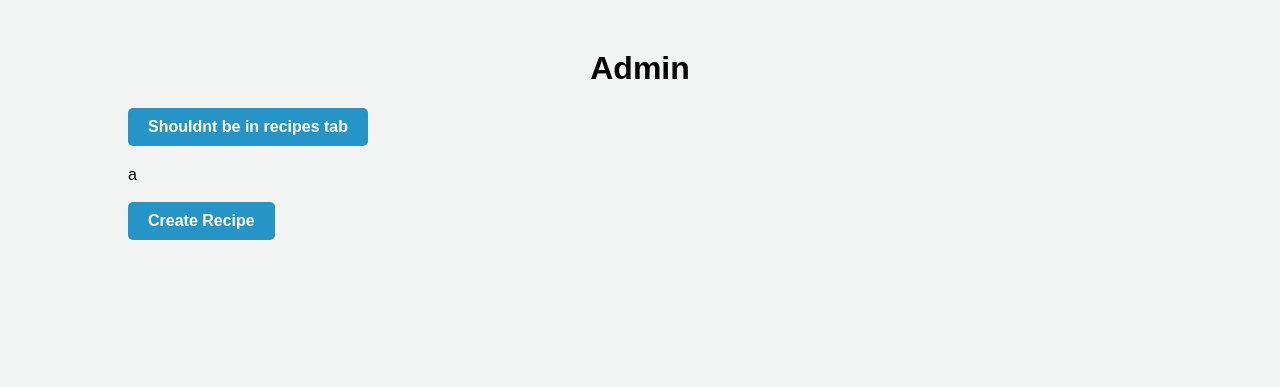
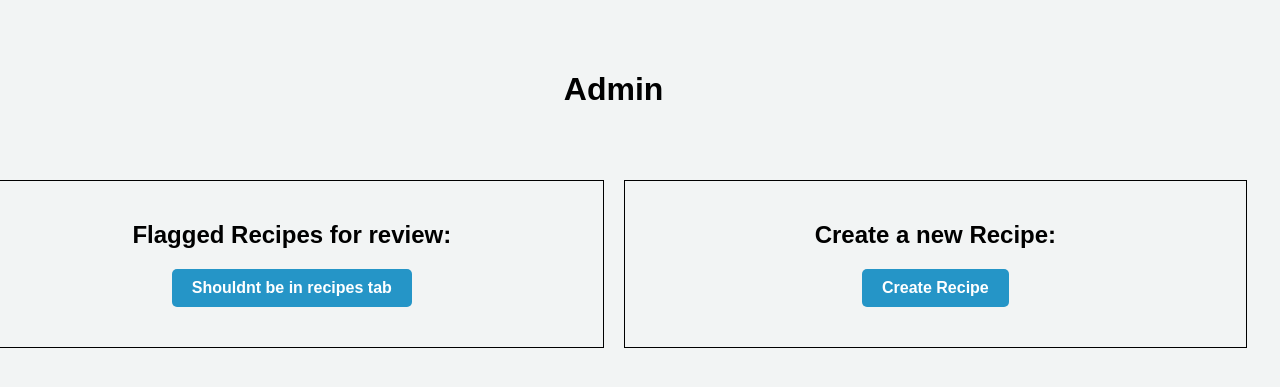
Before and after one commit to cwill399/PlatePal, a Flask app: page /admin in a window 1280 px wide. Shown: the part 87-474 px from the top of the page. Run offline with Flask 3, Linux system fonts and the light colour scheme; a user stored in the database is signed in; data comes from the database, SQL or seed files in the repository; both versions use the stored data as it was after the commit.

Commit message:
Css changes

```diff
--- a/PlatePal/website/models.py
+++ b/PlatePal/website/models.py
@@ -36,7 +36,7 @@ class Recipe(db.Model):
     cook_time = db.Column(db.Integer, nullable=False)
     ingredients = db.relationship('Ingredient', backref='recipe', lazy=True, cascade='all, delete')
     instructions = db.relationship('Instruction', backref='recipe', lazy=True, cascade='all, delete')
-    tags = db.relationship('Tags', backref='recipe', lazy=True, cascade='all, delete')
+    tags = db.relationship('Tags', backref='recipe', lazy=True, cascade='all, delete-orphan')
     comments = db.relationship('Comments', backref='recipe', lazy=True, cascade='all, delete-orphan')
     likes = db.Column(db.Integer, default=0)
 
--- a/PlatePal/website/static/user.css
+++ b/PlatePal/website/static/user.css
@@ -16,11 +16,12 @@ a {
     text-align: center;
     text-decoration: none;
     transition: background-color 0.3s ease-in-out;
-  }
+}
 
-  a:hover {
+a:hover {
     background-color: #1A6D8D;
-  }
+}
+
 .topnav {
     background-color: #2595C7;
     overflow: hidden;
@@ -39,6 +40,54 @@ a {
 }
 
 .container {
-    margin: 50px auto;
-    width: 80%;
+    display: grid;
+    grid-template-columns: 1fr 1fr 1fr;
+    grid-gap: 20px;
+    margin-top: 50px;
+    width: 99vw;
+    justify-content: center;
 }
+
+.recipes {
+    grid-column: 1 / span 1;
+    border: 1px solid black;
+    padding: 20px;
+}
+
+.favorites {
+    grid-column: 2 / span 1;
+    border: 1px solid black;
+    padding: 20px;
+}
+
+.create-recipe {
+    grid-column: 3 / span 1;
+    border: 1px solid black;
+    padding: 20px;
+}
+
+.user-content {
+    display: flex;
+    flex-direction: column;
+    align-items: center;
+}
+
+.admin-container {
+    display: grid;
+    grid-template-columns: 1fr 1fr;
+    grid-gap: 20px;
+    margin-top: 50px;
+    width: 99vw;
+    justify-content: center;
+}
+
+.admin-recipes {
+    grid-column: 1 / span 1;
+    border: 1px solid black;
+    padding: 20px;
+}
+.admin-create-recipe {
+    grid-column: 2 / span 1;
+    border: 1px solid black;
+    padding: 20px;
+}
--- a/PlatePal/website/templates/admin.html
+++ b/PlatePal/website/templates/admin.html
@@ -6,21 +6,24 @@
 <!-- Import user.css file for custom styling -->
 <link rel="stylesheet" type="text/css" href="{{ url_for('static', filename='user.css') }}">
 <!-- Display the page title -->
+<div class="user-content" align="center">
     <h1 align="center">Admin</h1>
 
     <!-- Loop through flagged recipes and display title and description for each recipe -->
-<div>
+    <div class="admin-container">
+        <div class="admin-recipes">
+            <h2>Flagged Recipes for review:</h2>
             {% for recipe in flagged_recipes %}
             <tr>
                 <h2><a href="{{ url_for('views.recipe', recipe_id=recipe.id)}}">{{ recipe.title }}</a></h2>
-        <td>{{ recipe.description }}</td>
             </tr>
             {% endfor %}
         </div>
-<br>
     <!-- Display a link to create a new recipe -->
-<div>
+        <div class="admin-create-recipe">
+            <h2>Create a new Recipe:</h2>
             <a href="/createRecipe">Create Recipe</a>
         </div>
-
+    </div>
+</div>
 {% endblock %}
--- a/PlatePal/website/views.py
+++ b/PlatePal/website/views.py
@@ -13,7 +13,8 @@ views = Blueprint('views', __name__)
 @views.route('/', methods=['GET', 'POST'])
 def home():
     # Get all recipes from the database
-    recipes = Recipe.query.all()
+    recipes = Recipe.query.filter(
+        Recipe.tags.any(Tags.text == 'FEATURED')).all()
     # Render the home page template with the current user and all recipes
     return render_template("home.html", user=current_user, recipes=recipes)
 
@@ -99,7 +100,8 @@ def recipe(recipe_id):
 
 @views.route('/recipes', methods=['GET'])
 def recipes():
-    recipes = Recipe.query.all()
+    recipes = Recipe.query.filter(
+        Recipe.tags.any(Tags.text != 'FLAGGED')).all()
     return render_template('recipes.html', recipes=recipes, user=current_user)
 
 
```
Also changed, not shown: PlatePal/website/templates/user.html (+14 -11 lines), PlatePal/instance/database.db, PlatePal/instance/test_database.db (added). Lines whose indentation alone changed are shown as unchanged.
